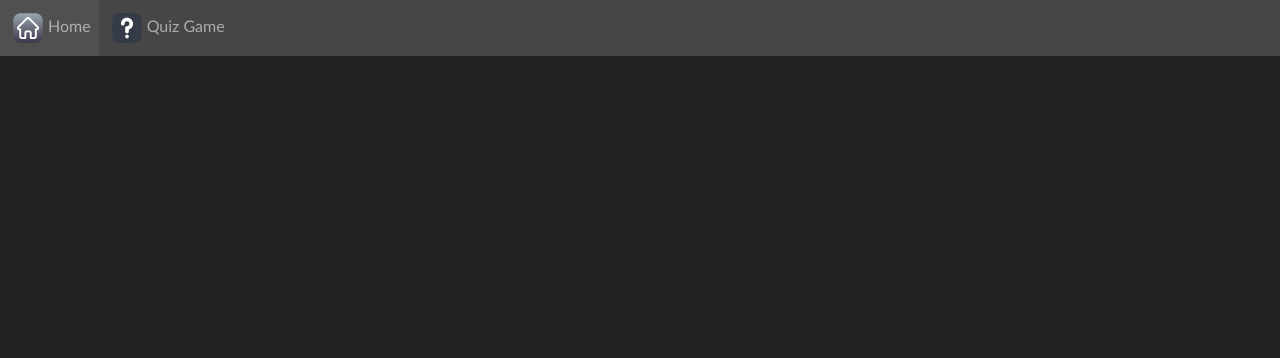
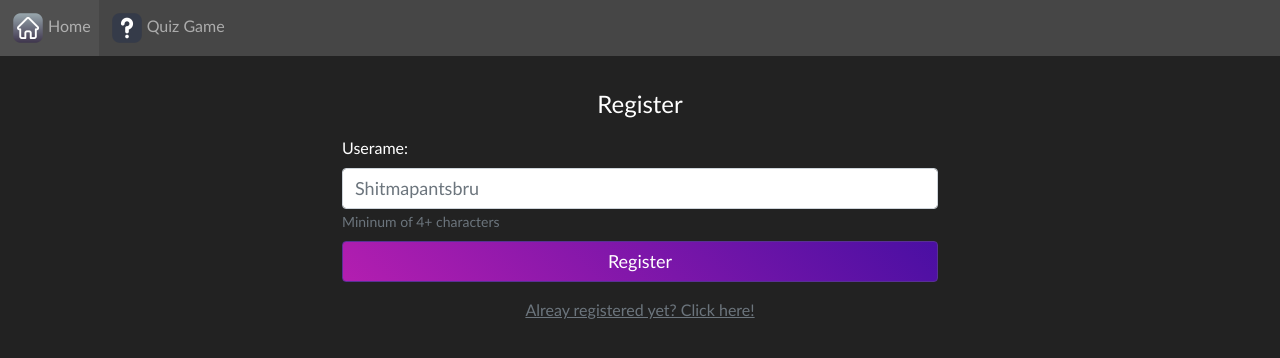
Before and after one commit to sheckla/Angular-WebApp, an Angular app in the folder application/: page /register in a window 1280 px wide. Before the commit this address led to /. Shown: the top 358 px of the page. Built offline with nearby package versions, Linux system fonts and the light colour scheme.

Commit message:
falsy created register now

```diff
--- a/application/src/app/app-routing.module.ts
+++ b/application/src/app/app-routing.module.ts
@@ -2,10 +2,12 @@ import { NgModule } from '@angular/core';
 import { RouterModule, Routes } from '@angular/router';
 import { IndexComponent } from './components/html/index/index.component';
 import { QuizAppLayoutComponent } from './components/html/apps/quiz-app/quiz-app-layout/quiz-app-layout.component';
+import { QuizRegisterComponent } from './components/html/apps/quiz-app/quiz-register/quiz-register.component';
 
 const routes: Routes = [
   { path: 'index', component: IndexComponent },
-  { path: 'quizApp', component: QuizAppLayoutComponent}
+  { path: 'quizApp', component: QuizAppLayoutComponent},
+  { path: 'register', component: QuizRegisterComponent}
 ];
 
 @NgModule({
--- a/application/src/app/app.module.ts
+++ b/application/src/app/app.module.ts
@@ -14,6 +14,7 @@ import { QuizAppLayoutComponent } from './components/html/apps/quiz-app/quiz-app
 import { QuizDashboardComponent } from './components/html/apps/quiz-app/quiz-dashboard/quiz-dashboard.component';
 import { QuizLobbyComponent } from './components/html/apps/quiz-app/quiz-lobby/quiz-lobby.component';
 import { QuizInGameComponent } from './components/html/apps/quiz-app/quiz-in-game/quiz-in-game.component';
+import { QuizRegisterComponent } from './components/html/apps/quiz-app/quiz-register/quiz-register.component';
 
 
 @NgModule({
@@ -26,6 +27,7 @@ import { QuizInGameComponent } from './components/html/apps/quiz-app/quiz-in-gam
     QuizDashboardComponent,
     QuizLobbyComponent,
     QuizInGameComponent,
+    QuizRegisterComponent,
   ],
   imports: [
     BrowserModule,
--- /dev/null
+++ b/application/src/app/components/html/apps/quiz-app/quiz-register/quiz-register.component.html
@@ -0,0 +1,36 @@
+<div class="container-fluid h-100 text-white bg-dark">
+  <div class="w-50 p-3 container">
+    <h1 class="text-center mt-3">Register</h1>
+
+    <form>
+      <div class="row">
+        <!-- NAME INPUT -->
+        <div class="form-group mb-2">
+          <label for="nameInput" class="form-label text-center">Userame:</label>
+          <input type="text" class="form-control btn-lg-height" id="nameInput" aria-describedby="nameInputHelp"
+            placeholder="Shitmapantsbru" #userName required>
+          <small id="nameInputHelp" class="form-text text-muted">Mininum of 4+ characters</small>
+        </div>
+
+        <!-- PASSWORT; ITERATION2 -->
+        <!-- <div class="mb-4 form-group">
+        <label for="passwordInput" class="form-label text-center">Password:</label>
+        <input type="password" class="form-control btn-lg-height" id="passwordInput" placeholder="Password" #password
+          autocomplete="on">
+      </div> -->
+
+        <div class="col">
+          <button type="submit" class="btn btn-success w-100 btn-lg-height btn-gradient">
+            Register</button>
+        </div>
+
+        <a class="mt-3 text-center text-muted" routerLink="/quizApp">Alreay registered yet?
+          Click here!</a>
+
+
+
+
+      </div>
+    </form>
+  </div>
+</div>
--- /dev/null
+++ b/application/src/app/components/html/apps/quiz-app/quiz-register/quiz-register.component.ts
@@ -0,0 +1,15 @@
+import { Component, OnInit } from '@angular/core';
+
+@Component({
+  selector: 'app-quiz-register',
+  templateUrl: './quiz-register.component.html',
+  styleUrls: ['./quiz-register.component.css']
+})
+export class QuizRegisterComponent implements OnInit {
+
+  constructor() { }
+
+  ngOnInit(): void {
+  }
+
+}
--- a/application/src/app/components/userAuth/user-login/user-login.component.html
+++ b/application/src/app/components/userAuth/user-login/user-login.component.html
@@ -1,5 +1,5 @@
-<div class="w-75 p-3 container">
-  <h1 class="text-center mt-3">Register</h1>
+<div class="w-50 p-3 container">
+  <h1 class="text-center mt-3">Login</h1>
 
   <form>
     <div class="row">
@@ -11,45 +11,27 @@
         <small id="nameInputHelp" class="form-text text-muted">Mininum of 4+ characters</small>
       </div>
 
-      <div class="mb-4 form-group">
+      <!-- PASSWORT; ITERATION2 -->
+      <!-- <div class="mb-4 form-group">
         <label for="passwordInput" class="form-label text-center">Password:</label>
         <input type="password" class="form-control btn-lg-height" id="passwordInput" placeholder="Password" #password
           autocomplete="on">
-      </div>
-
-
-      <!--   <div class="row">
-    <div>
-      <label for="passwordInput" class="form-label text-center">Passwort:</label>
-      <input type="text" class="form-control btn-lg-height" id="nameInput" aria-describedby="nameInputHelp" placeholder="Password" #password>
-      <div id="passwordInputHelp" class="form-text">Mininum of 6 characters</div>
-    </div>
-  </div>
-  <hr>
-
-    <div class="mb-3 row d-flex justify-content-center ">
-    <label for="emailInput" class="form-label text-center">E-Mail:</label>
-    <input type="email" class="form-control w-75" id="emailInput" aria-describedby="emailHelp" placeholder="max.mustermann@gmail.com" #email>
-    <div id="emailHelp" class="form-text w-75">Wir geben deine E-mail nicht weiter.</div>
-  </div>
-
-  <div class="mb-3 row d-flex justify-content-center text-center">
-    <label for="passwordInput" class="form-label">Passwort:</label>
-    <input type="password" class="form-control w-75" id="passwordInput" #_passw>
-  </div>-->
+      </div> -->
 
       <div class="col">
         <button type="submit" class="btn btn-success w-100 btn-lg-height btn-gradient"
-          (click)="registerWithName(userName.value, 2)">
-          Register</button>
+          (click)="loginWithName(userName.value, 2)">
+          Login</button>
       </div>
 
-      <div class="col">
-        <button class="btn btn-secondary w-100 btn-lg-height" (click)="registerAsGuest()">
+      <!-- GUEST; ITERATION2 -->
+      <!-- <div class="col">
+        <button class="btn btn-secondary w-100 btn-lg-height" (click)="loginAsGuest()">
           Guest</button>
-      </div>
+      </div> -->
 
-      <a class="mt-3 text-center text-muted" href="">Already Registered? Click here!</a>
+      <a class="mt-3 text-center text-muted" routerLink="/register">Not registered yet?
+        Click here!</a>
 
 
 
--- a/application/src/app/components/userAuth/user-login/user-login.component.ts
+++ b/application/src/app/components/userAuth/user-login/user-login.component.ts
@@ -12,11 +12,11 @@ export class UserLoginComponent {
   constructor(private userHandlerService: UserHandlerService){
   }
 
-  registerAsGuest() {
+  loginAsGuest() {
     this.userHandlerService.updateClientName("Guest" + Math.floor(Math.random() * 2500));
   }
 
-  registerWithName(userName, password) {
+  loginWithName(userName, password) {
     password = "123456"
     if (userName.length >= 3 && password.length >= 6) {
       this.userHandlerService.updateClientName(userName);
```
Also changed, not shown: application/src/app/components/html/apps/quiz-app/quiz-register/quiz-register.component.css (added), 1 other file (tests, documents, lock files or other folders).
